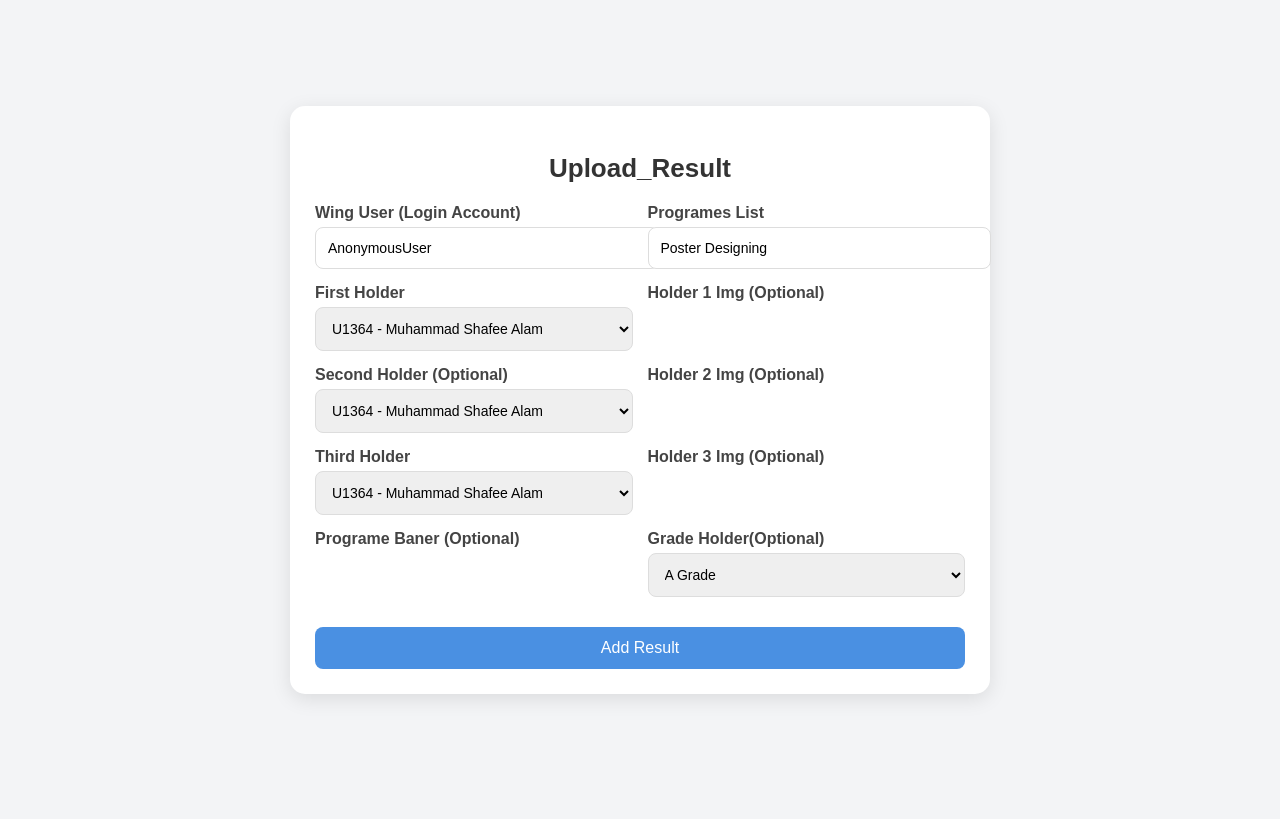
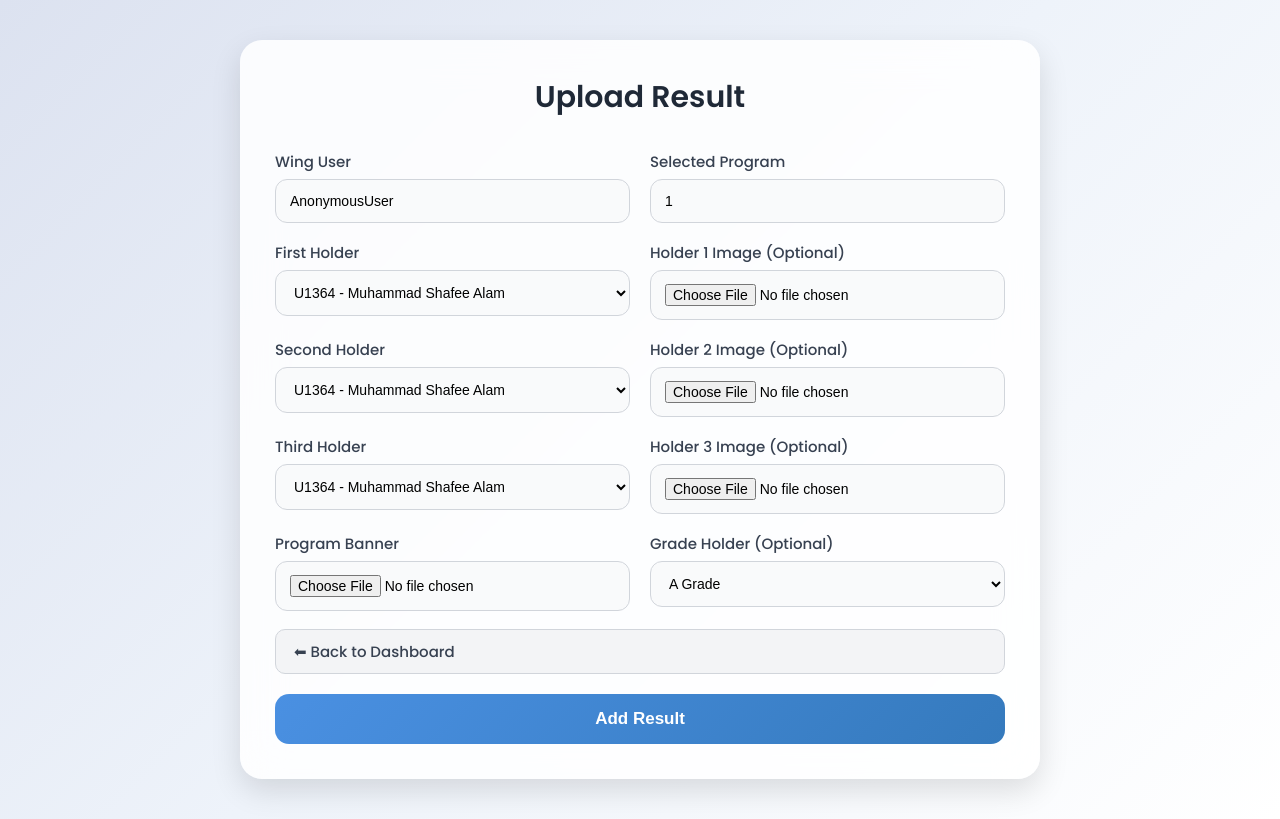
Before and after one commit to MuhammadS1364/Sha_Web, a Django app: template templates/UploadResult.html in a window 1280 px wide. Before the commit the page ends 699 px from the top, so only its background shows below. Run offline with Django 5.2, Linux system fonts and the light colour scheme; the template is opened without the code that fills it: values that come from a table or form of the project are taken from there, others are empty; data comes from the database, SQL or seed files in the repository; both versions use the stored data as it was after the commit.

Commit message:
Wing And Student Card Design, Check Input

```diff
--- a/templates/UploadResult.html
+++ b/templates/UploadResult.html
@@ -4,188 +4,251 @@
 <head>
     <meta charset="UTF-8">
     <meta name="viewport" content="width=device-width, initial-scale=1.0">
-    <title> Upload_Result | {{request.user}}</title>
+    <title>Upload Result | {{ request.user }}</title>
+
+    <link href="https://fonts.googleapis.com/css2?family=Poppins:wght@300;400;500;600&display=swap" rel="stylesheet">
 
     <style>
+        * {
+            margin: 0;
+            padding: 0;
+            box-sizing: border-box;
+        }
+
         body {
             font-family: "Poppins", sans-serif;
-            background: #f3f4f6;
-            margin: 0;
-            padding: 0;
+            background: linear-gradient(135deg, #dce2f0, #eef3fa, #ffffff);
+            min-height: 100vh;
             display: flex;
             justify-content: center;
-            align-items: center;
-            min-height: 100vh;
+            padding: 40px 15px;
         }
 
-        .container {
-            background: #fff;
-            width: 95%;
-            max-width: 650px;
-            padding: 25px;
-            border-radius: 15px;
-            box-shadow: 0 5px 20px rgba(0, 0, 0, 0.1);
+        .card {
+            width: 100%;
+            max-width: 800px;
+            background: rgba(255, 255, 255, 0.85);
+            border-radius: 22px;
+            padding: 35px;
+            backdrop-filter: blur(20px);
+            box-shadow: 0 12px 30px rgba(0, 0, 0, 0.12);
+            animation: fadeIn 0.7s ease;
+        }
+
+        .back-btn {
+            display: inline-block;
+            padding: 10px 18px;
+            background: #f3f4f6;
+            border-radius: 10px;
+            font-size: 15px;
+            font-weight: 500;
+            color: #374151;
+            text-decoration: none;
+            border: 1px solid #d1d5db;
+            transition: .3s ease;
+        }
+
+        .back-btn:hover {
+            background: #e5e7eb;
+            border-color: #cbd5e1;
+        }
+
+        @keyframes fadeIn {
+            from {
+                opacity: 0;
+                transform: translateY(15px);
+            }
+
+            to {
+                opacity: 1;
+                transform: translateY(0);
+            }
         }
 
         h2 {
             text-align: center;
-            color: #333;
-            margin-bottom: 20px;
-            font-size: 26px;
+            font-size: 30px;
+            margin-bottom: 30px;
+            font-weight: 600;
+            color: #1f2937;
+        }
+
+        .row {
+            display: flex;
+            gap: 20px;
+            flex-wrap: wrap;
+            margin-bottom: 18px;
         }
 
         .form-group {
-            margin-bottom: 15px;
+            flex: 1;
+            min-width: 250px;
+            display: flex;
+            flex-direction: column;
         }
 
         label {
-            font-weight: 600;
-            margin-bottom: 5px;
-            display: block;
-            color: #444;
+            font-size: 15px;
+            font-weight: 500;
+            margin-bottom: 6px;
+            color: #374151;
         }
 
         input[type="text"],
-        input[type="email"],
-        input[type="date"],
-        input[type="file"],
-        select {
-            width: 100%;
-            padding: 12px;
-            border: 1px solid #ddd;
-            border-radius: 8px;
+        select,
+        input[type="file"] {
+            padding: 13px 14px;
             font-size: 14px;
-            transition: 0.3s;
+            border-radius: 12px;
+            background: #f9fafb;
+            border: 1px solid #d1d5db;
+            transition: .3s;
         }
 
         input:focus,
         select:focus {
             border-color: #4a90e2;
-            box-shadow: 0 0 5px rgba(74, 144, 226, 0.3);
+            box-shadow: 0 0 8px rgba(74, 144, 226, 0.4);
             outline: none;
-        }
-
-        .row {
-            display: flex;
-            gap: 15px;
-        }
-
-        .row .form-group {
-            flex: 1;
         }
 
         button {
             width: 100%;
-            padding: 12px;
-            background: #4a90e2;
+            padding: 15px;
+            font-size: 17px;
+            font-weight: 600;
+            border-radius: 14px;
             border: none;
+            background: linear-gradient(135deg, #4a90e2, #357abd);
             color: white;
-            font-size: 16px;
-            border-radius: 8px;
             cursor: pointer;
-            margin-top: 15px;
-            transition: 0.3s;
+            transition: .3s;
         }
 
         button:hover {
-            background: #357abd;
+            background: linear-gradient(135deg, #357abd, #2e6bb0);
+        }
+
+        .error-box {
+            padding: 12px;
+            background: #fee2e2;
+            border-left: 4px solid #ef4444;
+            color: #b91c1c;
+            border-radius: 8px;
+            margin-bottom: 20px;
+            font-size: 14px;
         }
     </style>
 </head>
 
 <body>
 
-    <div class="container">
-        <h2>Upload_Result</h2>
+    <div class="card">
+
+        <h2>Upload Result</h2>
+
+        {% if messages %}
+        {% for msg in messages %}
+        <div class="error-box">
+            {{ msg }}
+        </div>
+        {% endfor %}
+        {% endif %}
 
         <form method="post" enctype="multipart/form-data">
             {% csrf_token %}
 
             <div class="row">
                 <div class="form-group">
-                    <label>Wing User (Login Account)</label>
-                    <input type="text" value="{{ request.user}}" readonly>
+                    <label>Wing User</label>
+                    <input type="text" value="{{ request.user }}" readonly>
                 </div>
+
                 <div class="form-group">
-                    <label>Programes List</label>
-                    <input type="text" name="" value="{{Selected_Programe.Program_name}}" readonly>
+                    <label>Selected Program</label>
+                    <input type="text" value="{{ Selected_Programe.id }}" readonly>
                 </div>
-                <!-- candidate  -->
             </div>
 
+            <!-- FIRST HOLDER -->
             <div class="row">
                 <div class="form-group">
                     <label>First Holder</label>
-                    <select name="Position_Holder1" id="">
+                    <select name="Position_Holder1">
                         {% for candidate in all_Candidates %}
-                        <option value="{{ candidate.id}}"> {{ candidate.Candidates_Name}}</option>
+                        <option value="{{ candidate.id }}">{{ candidate.Candidates_Name }}</option>
                         {% endfor %}
                     </select>
                 </div>
+
                 <div class="form-group">
-                    <label>Holder 1 Img (Optional)</label>
+                    <label>Holder 1 Image (Optional)</label>
                     {{ form.Position_Holder1_img }}
                 </div>
             </div>
-            <!-- Position Holde section  -->
 
+            <!-- SECOND HOLDER -->
             <div class="row">
                 <div class="form-group">
-                    <label>Second Holder (Optional)</label>
-                    <select name="Position_Holder2" id="">
+                    <label>Second Holder</label>
+                    <select name="Position_Holder2">
                         {% for candidate in all_Candidates %}
-                        <option value="{{ candidate.id}}"> {{ candidate.Candidates_Name}}</option>
+                        <option value="{{ candidate.id }}">{{ candidate.Candidates_Name }}</option>
                         {% endfor %}
                     </select>
                 </div>
+
                 <div class="form-group">
-                    <label>Holder 2 Img (Optional)</label>
+                    <label>Holder 2 Image (Optional)</label>
                     {{ form.Position_Holder2_img }}
                 </div>
             </div>
-            <!-- Position Holde section  -->
 
+            <!-- THIRD HOLDER -->
             <div class="row">
                 <div class="form-group">
                     <label>Third Holder</label>
-                    <select name="Position_Holder3" id="">
+                    <select name="Position_Holder3">
                         {% for candidate in all_Candidates %}
-                        <option value="{{ candidate.id}}"> {{ candidate.Candidates_Name}}</option>
+                        <option value="{{ candidate.id }}">{{ candidate.Candidates_Name }}</option>
                         {% endfor %}
                     </select>
                 </div>
+
                 <div class="form-group">
-                    <label>Holder 3 Img (Optional)</label>
+                    <label>Holder 3 Image (Optional)</label>
                     {{ form.Position_Holder3_img }}
                 </div>
             </div>
-            <!-- Position Holde section  -->
+
+            <!-- BANNER + GRADE -->
             <div class="row">
+                <div class="form-group">
+                    <label>Program Banner</label>
+                    {{ form.Result_Baner }}
+                </div>
 
                 <div class="form-group">
-                    <label>Programe Baner (Optional)</label>
-                    {{ form.Result_Baner }}
-                </div>
-                <div class="form-group">
-                    <label>Grade Holder(Optional)</label>
-                    <select name="Grande_Holder" id="">
+                    <label>Grade Holder (Optional)</label>
+                    <select name="Grande_Holder">
                         <option value="A Grade">A Grade</option>
                         <option value="B Grade">B Grade</option>
                     </select>
                 </div>
             </div>
-            {% if messages %}
-            {% for msg in messages %}
-            <div class="radio-option">
-                <label for="">error</label>
-                {{ msg }}
+
+            <div class="row" style="margin-bottom: 20px;">
+                <div class="form-group">
+                    <a href="{% url 'Wing_DashBoard' %}" class="back-btn">
+                        ⬅ Back to Dashboard
+                    </a>
+                </div>
             </div>
 
-            {% endfor %}
-            {% endif %}
             <button type="submit">Add Result</button>
 
         </form>
+
     </div>
 
 </body>
```
Also changed, not shown: templates/candidate.html (+148 -17 lines), wing_panel/views.py (+54 -39 lines), db.sqlite3.
